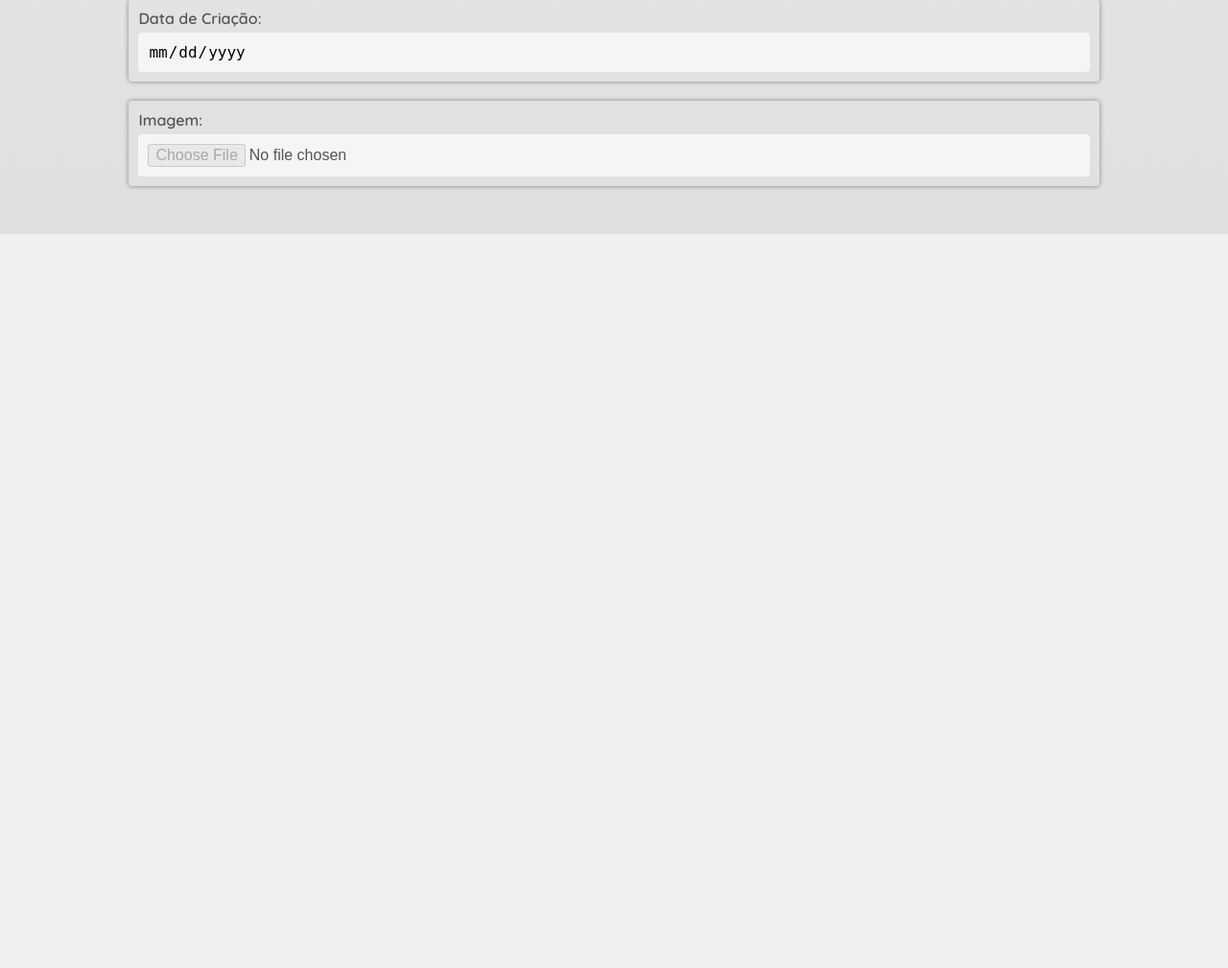
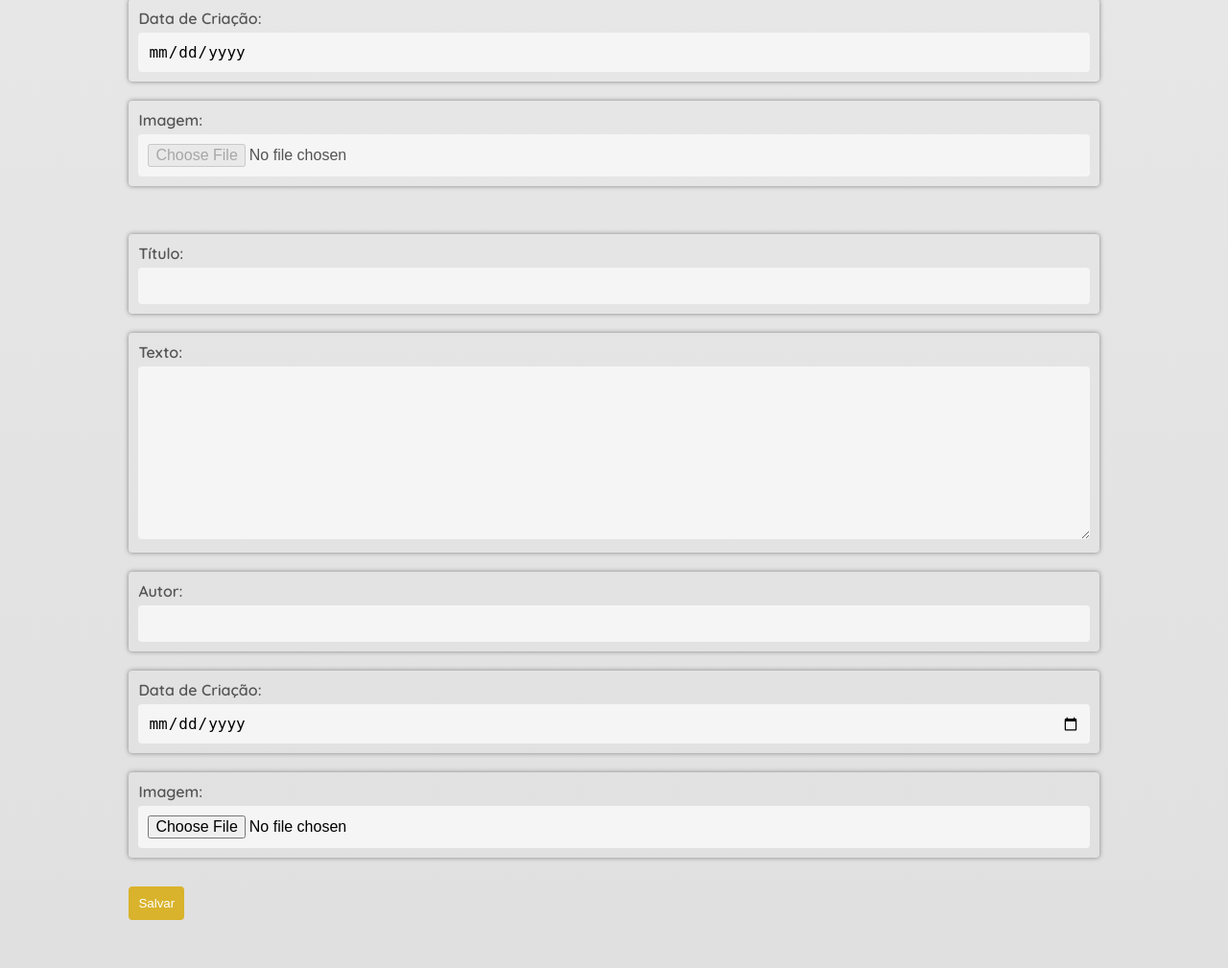
Before and after one commit to KirchmaierDavi/Blog-do-Rei-trainee-2023.1, a PHP site: page /app/views/site/Form.html in a window 1280 px wide. Shown: the part 1372-2381 px from the top of the page at 96% size. Before the commit the page ends 1616 px from the top, so only its background shows below. Run offline with PHP 8.4, Linux system fonts and the light colour scheme; some web fonts are replaced.

Commit message:
Adição de campo de texto de edição do form

```diff
--- a/app/views/site/Form.html
+++ b/app/views/site/Form.html
@@ -56,26 +56,50 @@
             </div>
         </div>
         <div class="visualização">
-            <div class="form-group">
+            <div class="visualizar">
                 <label for="titulo">Título:</label>
                 <input type="text" id="titulo" name="titulo" class="form-control" readonly>
               </div>
-              <div class="form-group">
+              <div class="visualizar">
                 <label for="texto">Texto:</label>
                 <textarea id="texto" name="texto" class="form-control" readonly></textarea>
               </div>
-              <div class="form-group">
+              <div class="visualizar">
                 <label for="autor">Autor:</label>
                 <input type="text" id="autor" name="autor" class="form-control" readonly>
               </div>
-              <div class="form-group">
+              <div class="visualizar">
                 <label for="data">Data de Criação:</label>
                 <input type="date" id="data" name="data" class="form-control" readonly>
               </div>
-              <div class="form-group">
+              <div class="visualizar">
                 <label for="imagem">Imagem:</label>
                 <input type="file" id="imagem" name="imagem" class="form-control" disabled>
               </div>
             </div>
         </div>
+        <div class="edição">
+            <div class="editar">
+                <label for="titulo">Título:</label>
+                <input type="text" id="titulo" name="titulo" class="form-control">
+              </div>
+              <div class="editar">
+                <label for="texto">Texto:</label>
+                <textarea id="texto" name="texto" class="form-control"></textarea>
+              </div>
+              <div class="editar">
+                <label for="autor">Autor:</label>
+                <input type="text" id="autor" name="autor" class="form-control">
+              </div>
+              <div class="editar">
+                <label for="data">Data de Criação:</label>
+                <input type="date" id="data" name="data" class="form-control">
+              </div>
+              <div class="editar">
+                <label for="imagem">Imagem:</label>
+                <input type="file" id="imagem" name="imagem" class="form-control">
+              </div>
+              <button type="salvar">Salvar</button>
+            </div>
+        </div>
   </body>
--- a/public/css/form.css
+++ b/public/css/form.css
@@ -127,9 +127,19 @@
 	width: 80%;
 	margin: 50px auto;
 }
-  .visualizar {
+.visualizar {
 	margin-bottom: 20px;
 	box-shadow: 0px 0px 5px grey;
 	padding: 10px;
 	border-radius: 4px;
   }
+  .edição{
+	width: 80%;
+	margin: 50px auto;
+}
+.editar {
+	margin-bottom: 20px;
+	box-shadow: 0px 0px 5px grey;
+	padding: 10px;
+	border-radius: 4px;
+}
```
